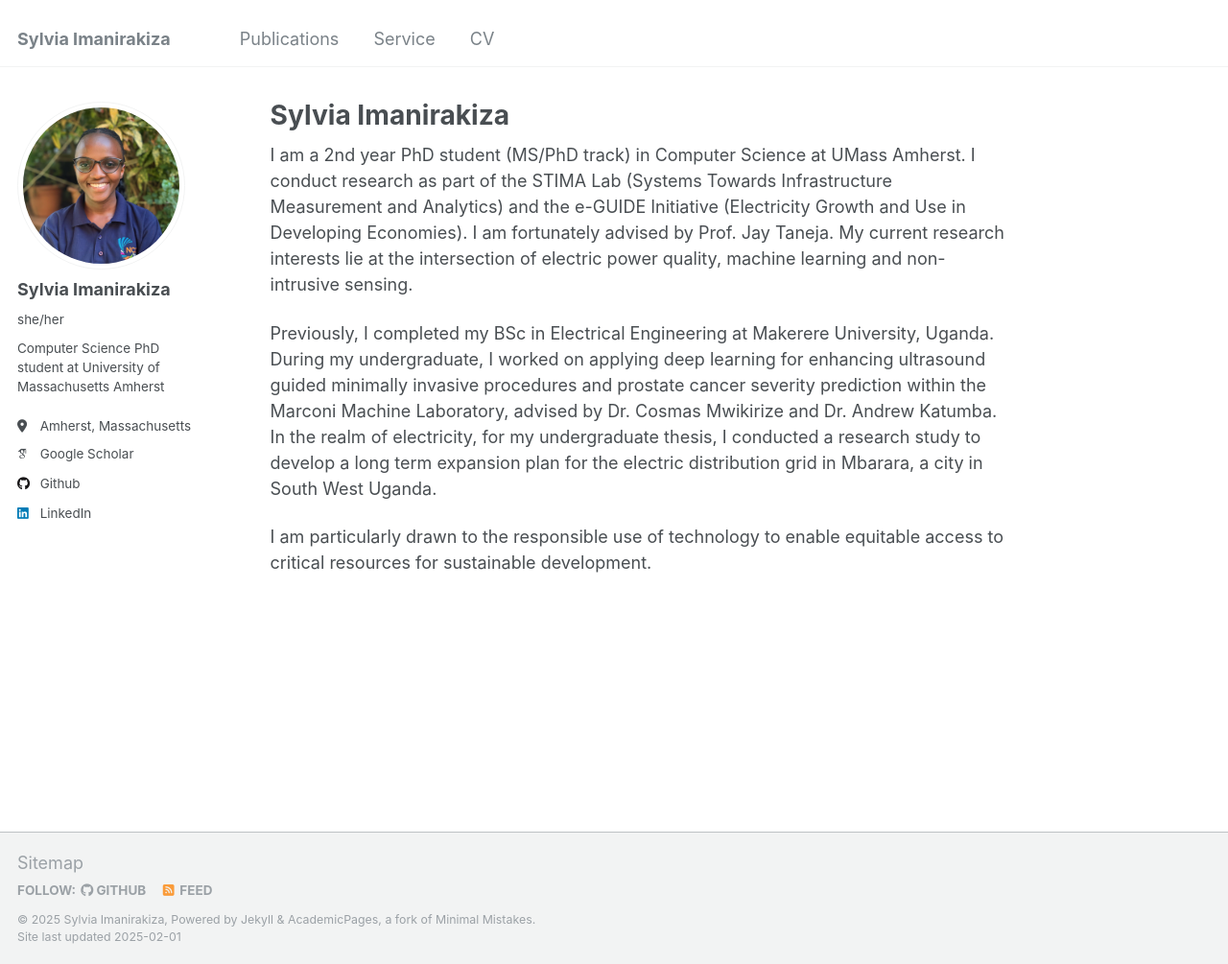
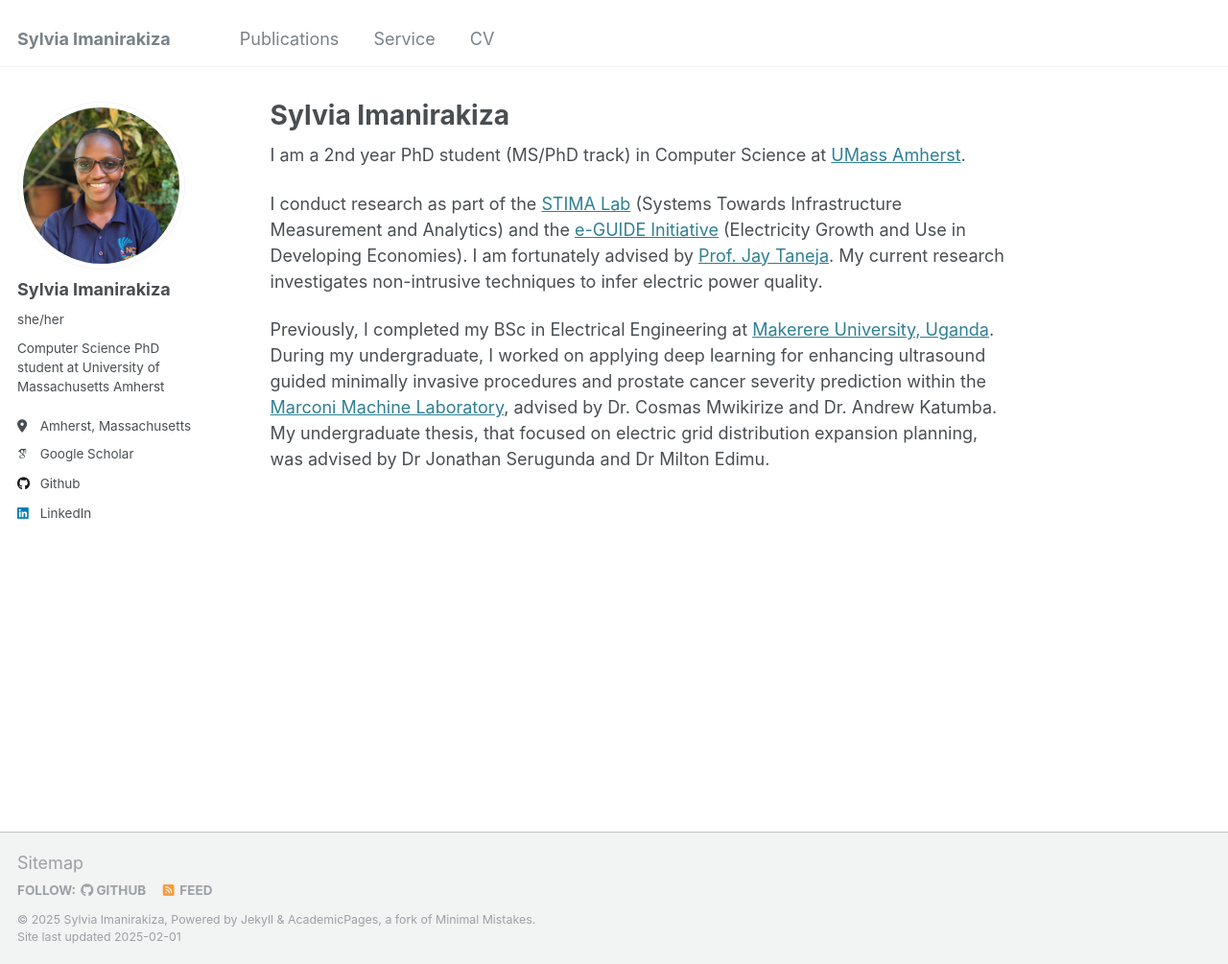
Before and after one commit to simanirakiza/simanirakiza.github.io, a Jekyll site: the page built from _pages/about.md, in a window 1280 px wide and 1005 px high. Shown: the whole window at 96% size. Built offline with Jekyll 4.4.1, drawn with Linux system fonts in a browser that asks for light colours; some web fonts are replaced.

Commit message:
Update about.md

```diff
--- a/_pages/about.md
+++ b/_pages/about.md
@@ -7,8 +7,9 @@ redirect_from:
   - /about.html
 ---
 
-I am a 2nd year PhD student (MS/PhD track) in Computer Science  at UMass Amherst. I conduct research as part of the STIMA Lab (Systems Towards Infrastructure Measurement and Analytics) and the e-GUIDE Initiative (Electricity Growth and Use in Developing Economies). I am fortunately advised by Prof. Jay Taneja. My current research interests lie at the intersection of electric power quality, machine learning and non-intrusive sensing.
+I am a 2nd year PhD student (MS/PhD track) in Computer Science  at [UMass Amherst](https://www.cics.umass.edu/).
 
-Previously, I completed my BSc in Electrical Engineering at Makerere University, Uganda. During my undergraduate, I worked on applying deep learning for enhancing ultrasound guided minimally invasive procedures and prostate cancer severity prediction within the Marconi Machine Laboratory, advised by Dr. Cosmas Mwikirize and Dr. Andrew Katumba. In the realm of electricity, for my undergraduate thesis, I conducted a research study to develop a long term expansion plan for the electric distribution grid in Mbarara, a city in South West Uganda.
+I conduct research as part of the [STIMA Lab](https://websites.umass.edu/jtaneja/) (Systems Towards Infrastructure Measurement and Analytics) and the [e-GUIDE Initiative](https://eguide.io/) (Electricity Growth and Use in Developing Economies). I am fortunately advised by [Prof. Jay Taneja](https://websites.umass.edu/jtaneja/). My current research investigates non-intrusive techniques to infer electric power quality.
 
-I am particularly drawn to the responsible use of technology to enable equitable access to critical resources for sustainable development.
+
+Previously, I completed my BSc in Electrical Engineering at [Makerere University, Uganda](https://mak.ac.ug/). During my undergraduate, I worked on applying deep learning for enhancing ultrasound guided minimally invasive procedures and prostate cancer severity prediction within the [Marconi Machine Laboratory](https://marconilab.org/), advised by Dr. Cosmas Mwikirize and Dr. Andrew Katumba. My undergraduate thesis, that focused on electric grid distribution expansion planning, was advised by Dr Jonathan Serugunda and Dr Milton Edimu.
```
